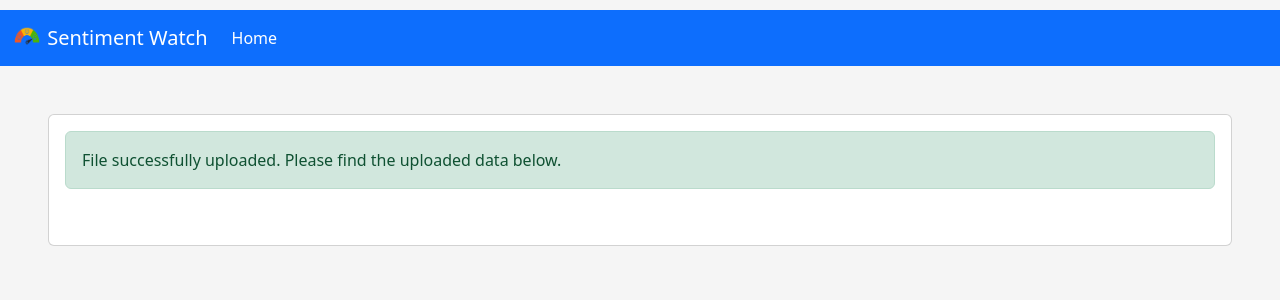
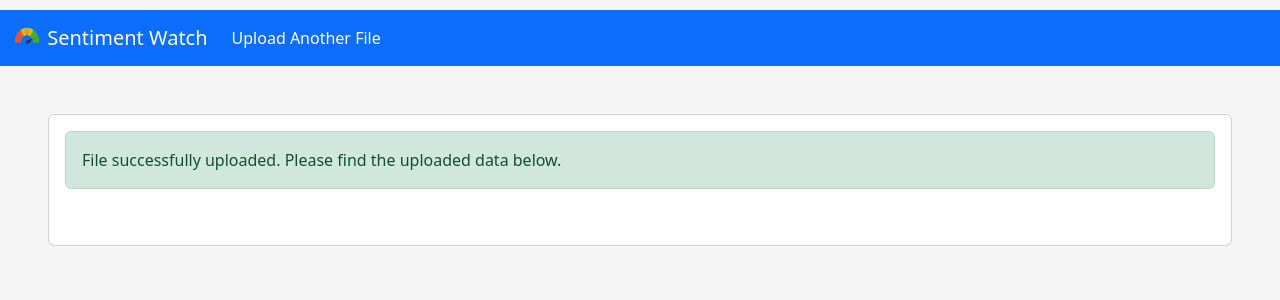
Before and after one commit to ShilpThapak/nlp_hackathon, a Django app: template ui/templates/ui/dashboard.html in a window 1280 px wide. Shown: the top 300 px of the page. Run offline with Django 3.2, Linux system fonts and the light colour scheme; the template is opened without the code that fills it: most values are stand-ins (such as "Sample title", 1, 10 or a date in 2020); some libraries are stand-ins or nearby versions.

Commit message:
Replaced "Home" in nav to "upload another file"

```diff
--- a/ui/templates/ui/dashboard.html
+++ b/ui/templates/ui/dashboard.html
@@ -79,7 +79,7 @@
                     <div class="navbar-nav">
                         <a class="nav-link active" aria-current="page" href="/"
                         >
-                            Home
+                            Upload Another File
                         </a>
                     </div>
                 </div>
--- a/ui/templates/ui/emotional_traits.html
+++ b/ui/templates/ui/emotional_traits.html
@@ -77,10 +77,11 @@
                     <div class="navbar-nav">
                         <a class="nav-link active" aria-current="page" href="/"
                         >
-                            Home
+                            Upload Another File
                         </a>
                     </div>
                 </div>
+
             </div>
         </nav>
 
--- a/ui/templates/ui/sentiment_analysis.html
+++ b/ui/templates/ui/sentiment_analysis.html
@@ -93,7 +93,7 @@
                     <div class="navbar-nav">
                         <a class="nav-link active" aria-current="page" href="/"
                         >
-                            Home
+                            Upload Another File
                         </a>
                     </div>
                 </div>
```
